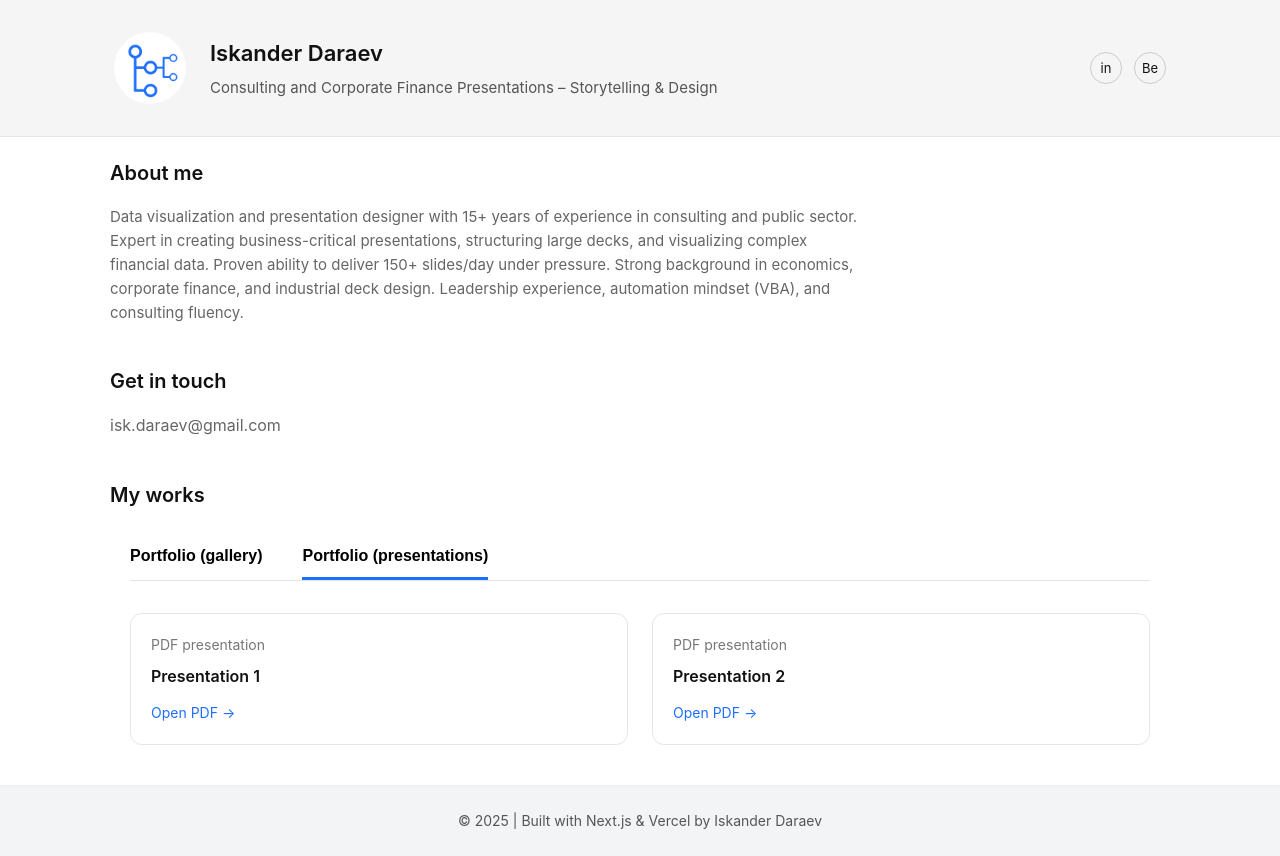
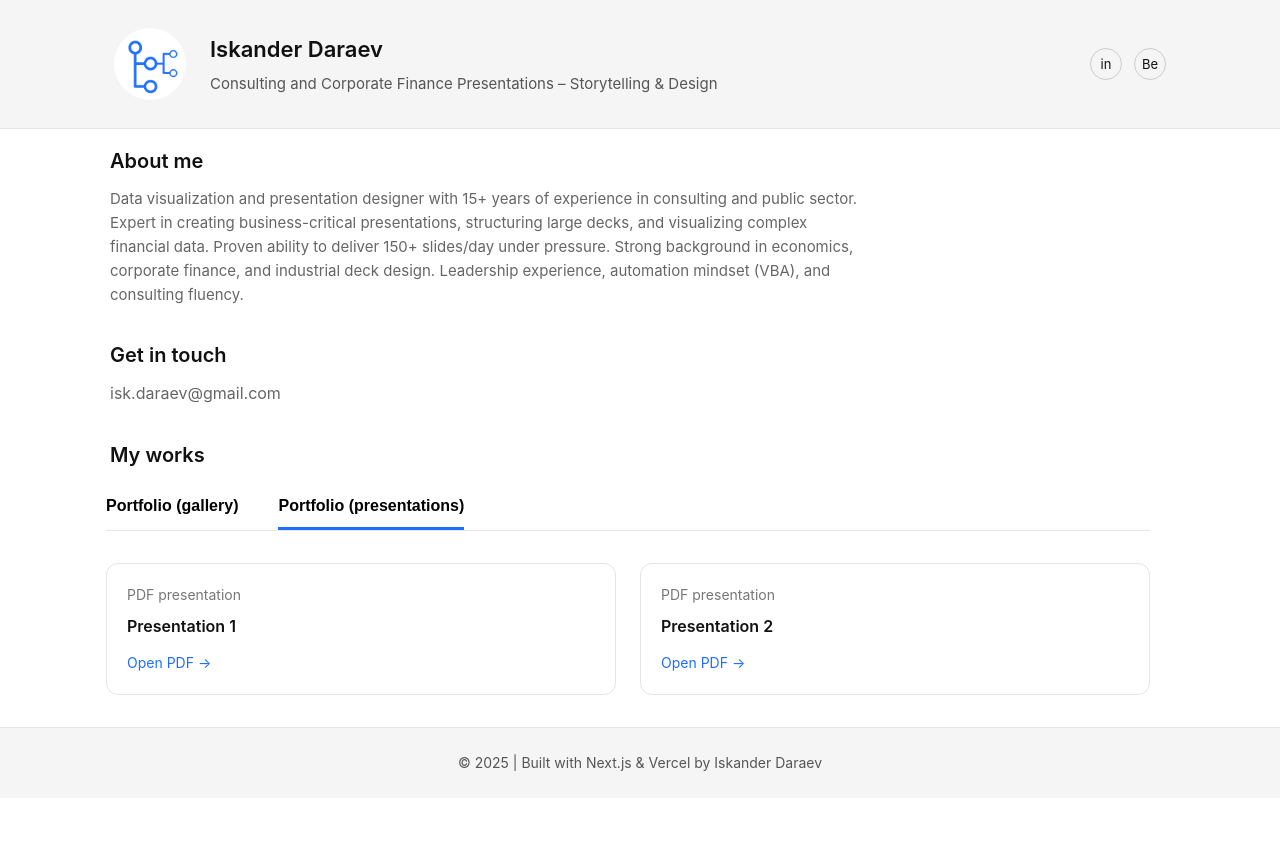
Before and after one commit to isk06/ruportfo, a Next.js app: page / in a window 1280 px wide. Both pictures are taken after a click on the button "Portfolio (presentations)". After the commit the page ends 800 px from the top, so only its background shows below. Built offline with nearby package versions, Linux system fonts and the light colour scheme.

Commit message:
Clean globals.css, fix spacing and align portfolio left

```diff
--- a/app/globals.css
+++ b/app/globals.css
@@ -21,25 +21,6 @@ body {
   color: #111;
   line-height: 1.6;
 }
-
-/* ---------- HERO AVATAR ---------- */
-
-.hero-logo {
-  width: 72px;
-  height: 72px;
-  border-radius: 50%;
-  overflow: hidden;
-  flex-shrink: 0;
-}
-
-.hero-avatar {
-  width: 100%;
-  height: 100%;
-  object-fit: cover;
-  display: block;
-}
-
-
 
 /* ===============================
    LINKS
@@ -70,17 +51,27 @@ a:hover {
 .hero-content {
   max-width: 1100px;
   margin: 0 auto;
-  padding: 32px 24px;
+  padding: 28px 24px;
   display: flex;
   align-items: center;
   gap: 24px;
 }
 
+/* Avatar / logo */
 .hero-logo {
   width: 72px;
   height: 72px;
   border-radius: 50%;
   background: #ffffff;
+  overflow: hidden;
+  flex-shrink: 0;
+}
+
+.hero-avatar {
+  width: 100%;
+  height: 100%;
+  object-fit: cover;
+  display: block;
 }
 
 .hero-title {
@@ -118,13 +109,13 @@ a:hover {
 .section {
   max-width: 1100px;
   margin: 0 auto;
-  padding: 20px 20px;
+  padding: 16px 20px;
 }
 
 .section h2 {
   font-size: 20px;
   font-weight: 600;
-  margin-bottom: 16px;
+  margin-bottom: 10px; /* reduced spacing */
 }
 
 /* ===============================
@@ -142,8 +133,8 @@ a:hover {
 ================================ */
 
 .contact {
-  font-weight: normal;
-  margin-top: 8px;
+  font-weight: 400; /* email weight control */
+  margin-top: 6px;
   color: #666;
 }
 
@@ -151,35 +142,17 @@ a:hover {
    PORTFOLIO TABS
 ================================ */
 
-.tabs {
-  display: flex;
-  gap: 32px;
-  margin-bottom: 32px;
-  border-bottom: 1px solid #e5e5e5;
-  margin-left: -16px;
+/* IMPORTANT: these are the classes actually used now */
+
+.portfolio-tabs {
+  margin-left: -24px; /* shift left slightly */
 }
 
-.tab {
-  padding-bottom: 10px;
-  font-weight: 500;
-  color: #999;
-  cursor: pointer;
-  margin-left: -16px;
+.portfolio-grid {
+  margin-left: -24px;
 }
 
-.tab.active {
-  color: #111;
-  border-bottom: 2px solid #111;
-}
-
-/* ===============================
-   PORTFOLIO GRID
-================================ */
-
-.grid {
-  display: grid;
-  grid-template-columns: repeat(2, 1fr);
-  gap: 32px;
+.portfolio-pdfs {
   margin-left: -24px;
 }
 
@@ -249,11 +222,15 @@ a:hover {
 ================================ */
 
 .footer {
-  padding: 32px 24px;
+  padding: 24px 16px;
   text-align: center;
-  font-size: 13px;
-  color: #aaa;
-  border-top: 1px solid #eee;
+  font-size: 14px;
+  color: #555;
+  border-top: 1px solid #e5e5e5;
+}
+
+.footer-gray {
+  background-color: #f5f5f5; /* same gray as hero */
 }
 
 /* ===============================
@@ -270,20 +247,8 @@ a:hover {
     margin-left: 0;
   }
 
-  .grid {
-    grid-template-columns: 1fr;
+  .portfolio-grid,
+  .portfolio-pdfs {
+    margin-left: 0;
   }
 }
-
-/* ---------- FOOTER ---------- */
-
-.footer {
-  padding: 24px 16px;
-  text-align: center;
-  font-size: 14px;
-  color: #555;
-}
-
-.footer-gray {
-  background-color: #f3f4f6; /* same gray as hero */
-}
--- a/components/PortfolioTabs.tsx
+++ b/components/PortfolioTabs.tsx
@@ -16,6 +16,7 @@ export default function PortfolioTabs({ images, pdfs }: Props) {
     <section className="section">
       {/* Tabs */}
       <div
+        className="portfolio-tabs"
         style={{
           display: "flex",
           gap: "40px",
@@ -33,7 +34,9 @@ export default function PortfolioTabs({ images, pdfs }: Props) {
             fontWeight: 600,
             cursor: "pointer",
             borderBottom:
-              activeTab === "gallery" ? "3px solid #1f6fff" : "3px solid transparent",
+              activeTab === "gallery"
+                ? "3px solid #1f6fff"
+                : "3px solid transparent",
           }}
         >
           Portfolio (gallery)
@@ -49,16 +52,19 @@ export default function PortfolioTabs({ images, pdfs }: Props) {
             fontWeight: 600,
             cursor: "pointer",
             borderBottom:
-              activeTab === "pdfs" ? "3px solid #1f6fff" : "3px solid transparent",
+              activeTab === "pdfs"
+                ? "3px solid #1f6fff"
+                : "3px solid transparent",
           }}
         >
           Portfolio (presentations)
         </button>
       </div>
 
-      {/* Content */}
+      {/* Gallery */}
       {activeTab === "gallery" && (
         <div
+          className="portfolio-grid"
           style={{
             display: "grid",
             gridTemplateColumns: "repeat(2, 1fr)",
@@ -76,8 +82,10 @@ export default function PortfolioTabs({ images, pdfs }: Props) {
         </div>
       )}
 
+      {/* PDFs */}
       {activeTab === "pdfs" && (
         <div
+          className="portfolio-pdfs"
           style={{
             display: "grid",
             gridTemplateColumns: "repeat(2, 1fr)",
```
